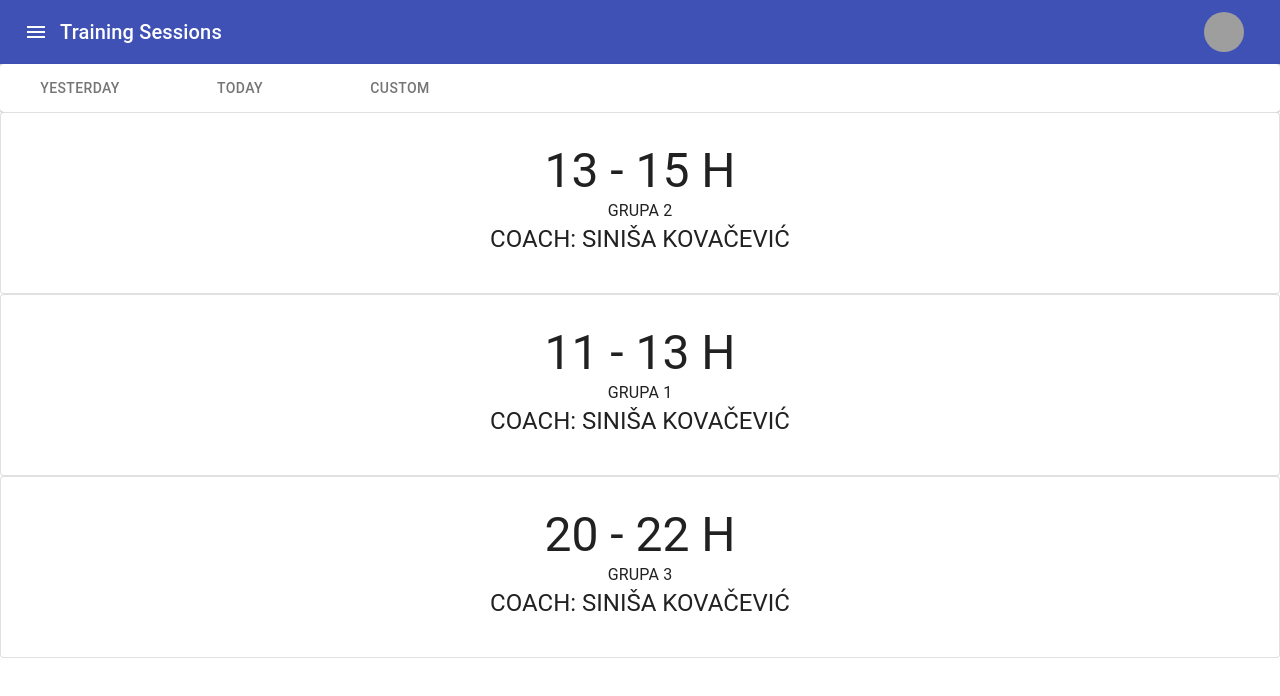
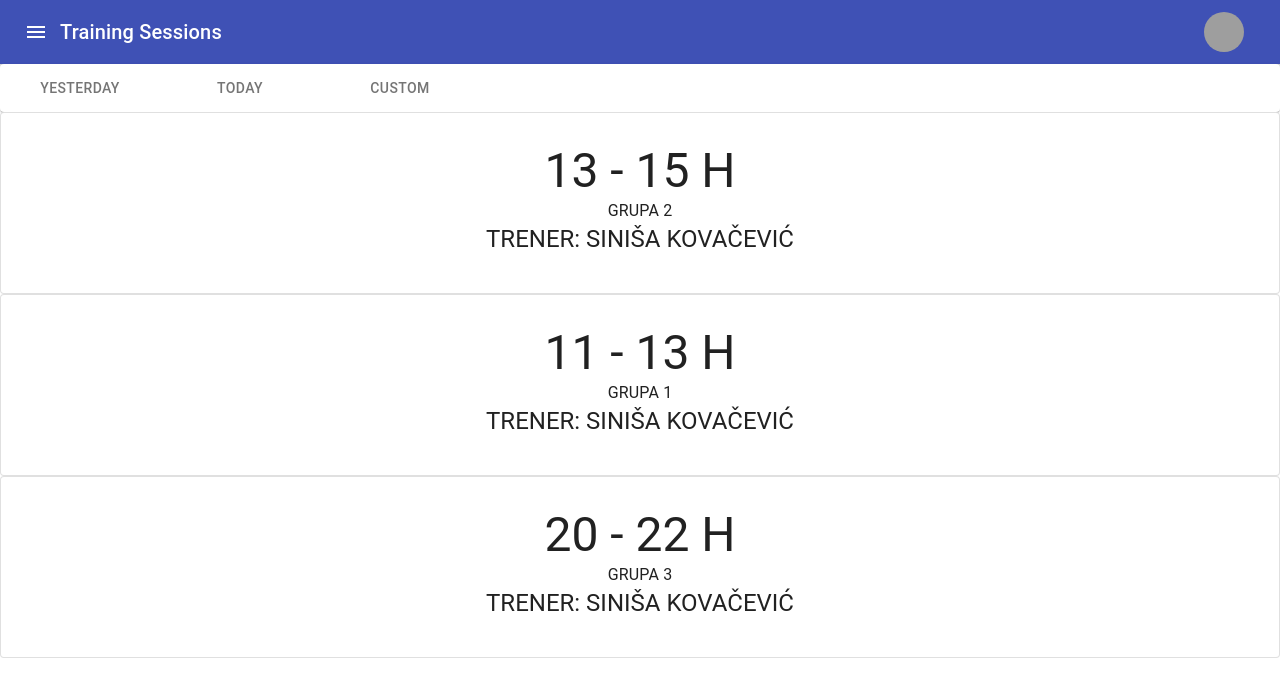
Before and after one commit to msvitlica/my-first-react-app, a React (Create React App) app: page / in a window 1280 px wide. Shown: the top 696 px of the page. Built offline with nearby package versions, Linux system fonts and the light colour scheme; grey boxes are pictures that could not be loaded.

Commit message:
Implementing react-router...

```diff
--- a/package.json
+++ b/package.json
@@ -10,6 +10,7 @@
     "@testing-library/user-event": "^7.2.1",
     "react": "^16.13.1",
     "react-dom": "^16.13.1",
+    "react-router-dom": "^5.2.0",
     "react-scripts": "3.4.3",
     "uuid": "^8.3.0"
   },
--- a/src/App.js
+++ b/src/App.js
@@ -1,7 +1,13 @@
 import React from 'react';
 import './components/yourClub.css';
 import AppBar from './components/AppBar';
-import TraningSessions from './components/TrainingSession';
+import TraningSessionsList from './components/TrainingSessionsList';
+import TrainingSessionInfo from './components/TrainingSessionInfo';
+import {
+  BrowserRouter as Router,
+  Switch,
+  Route
+} from 'react-router-dom';
 
 class App extends React.Component {
   state = {
@@ -9,25 +15,33 @@ class App extends React.Component {
       {
         group: 'Grupa 2',
         hours: '13 - 15 h',
-        coach: 'Siniša Kovačević'
+        coach: 'Siniša Kovačević',
+        members: ['Srećko Lazić', 'Nada Janković', 'Milan Svitlica']
       },
       {
         group: 'Grupa 1',
         hours: '11 - 13 h',
-        coach: 'Siniša Kovačević'
+        coach: 'Siniša Kovačević',
+        members: ['Sofija Lazić', 'Ljubica Lazić', 'Milan Svitlica']
       },
       {
         group: 'Grupa 3',
         hours: '20 - 22 h',
-        coach: 'Siniša Kovačević'
+        coach: 'Siniša Kovačević',
+        members: ['Gordan Lazić', 'Snježana Lazić', 'Milan Svitlica']
       }
     ]
   }
   render() {
     return (
       <div>
-        <AppBar />
-        <TraningSessions classes={this.state.classes}/>
+        <Router>
+          <AppBar />
+          <Switch>
+            <Route exact path="/" children={<TraningSessionsList classes={this.state.classes} />} />
+            <Route path="/:id" children={<TrainingSessionInfo classes={this.state.classes} />} />
+          </Switch>
+        </Router>
       </div>
     );
   }
--- a/src/components/TrainingSession.js
+++ b/src/components/TrainingSession.js
@@ -1,10 +1,4 @@
 import React from 'react';
-
-// Materials for tab bar component
-
-import Paper from '@material-ui/core/Paper';
-import Tabs from '@material-ui/core/Tabs';
-import Tab from '@material-ui/core/Tab';
 
 // Materials for training sessions card component
 
@@ -13,31 +7,26 @@ import CardActions from '@material-ui/core/CardActions';
 import CardContent from '@material-ui/core/CardContent';
 import Button from '@material-ui/core/Button';
 import Typography from '@material-ui/core/Typography';
+import { Link } from 'react-router-dom';
 
 class TraningSessions extends React.Component {
     render() {
         return (
             <div>
-                <Paper>
-                    <Tabs indicatorColor="primary" textColor="primary">
-                        <Tab label="YESTERDAY" />
-                        <Tab label="TODAY" />
-                        <Tab label="CUSTOM" />
-                    </Tabs>
-                </Paper>
-
-                {this.props.classes.map(hour => (
+                {this.props.classes.map((hour, index) => (
+                    <Link key={index} className="trainingSessionsCard" to={`/${hour.group}`}>
                         <Card variant="outlined">
                             <CardActions>
                                 <Button className="card">
                                     <CardContent>
                                         <Typography variant="h3">{hour.hours}</Typography>
                                         <Typography>{hour.group}</Typography>
-                                    <Typography variant="h5">Coach: {hour.coach}</Typography>
+                                        <Typography variant="h5">Trener: {hour.coach}</Typography>
                                     </CardContent>
                                 </Button>
                             </CardActions>
                         </Card>
+                    </Link>
                 ))}
             </div>
         );
--- /dev/null
+++ b/src/components/TrainingSessionDetails.js
@@ -0,0 +1,15 @@
+import React from 'react';
+import { useParams } from 'react-router';
+import Grid from '@material-ui/core/Grid';
+
+function TrainingSessionDetails({ classes }) {
+    const { id } = useParams();
+    const term = classes.filter(term => term.group === id)[0];
+    return (
+        <div>
+            {term.group}
+        </div>
+    )
+}
+
+export default TrainingSessionDetails;
--- /dev/null
+++ b/src/components/TrainingSessionInfo.js
@@ -0,0 +1,15 @@
+import React from 'react';
+import TrainingSessionDetails from './TrainingSessionDetails';
+
+
+class TrainingSessionInfo extends React.Component {
+    render() {
+        return (
+            <div>
+                <TrainingSessionDetails classes={this.props.classes} />
+            </div>
+        )
+    }
+}
+
+export default TrainingSessionInfo;
--- /dev/null
+++ b/src/components/TrainingSessionsList.js
@@ -0,0 +1,28 @@
+import React from 'react';
+import TraningSession from './TrainingSession';
+
+// Materials for tab bar component
+
+import Paper from '@material-ui/core/Paper';
+import Tabs from '@material-ui/core/Tabs';
+import Tab from '@material-ui/core/Tab';
+
+class TrainingSessionsList extends React.Component {
+    render() {
+        return (
+            <div>
+                <Paper>
+                    <Tabs indicatorColor="primary" textColor="primary">
+                        <Tab label="YESTERDAY" />
+                        <Tab label="TODAY" />
+                        <Tab label="CUSTOM" />
+                    </Tabs>
+                </Paper>
+
+                <TraningSession classes={this.props.classes} />
+            </div>
+        )
+    }
+}
+
+export default TrainingSessionsList;
--- a/src/components/yourClub.css
+++ b/src/components/yourClub.css
@@ -5,3 +5,6 @@
 .card {
     width: 100%;
 }
+.trainingSessionsCard {
+    text-decoration: none;
+}
```
Also changed, not shown: 1 other file (tests, documents, lock files or other folders). Lines whose indentation alone changed are shown as unchanged.
